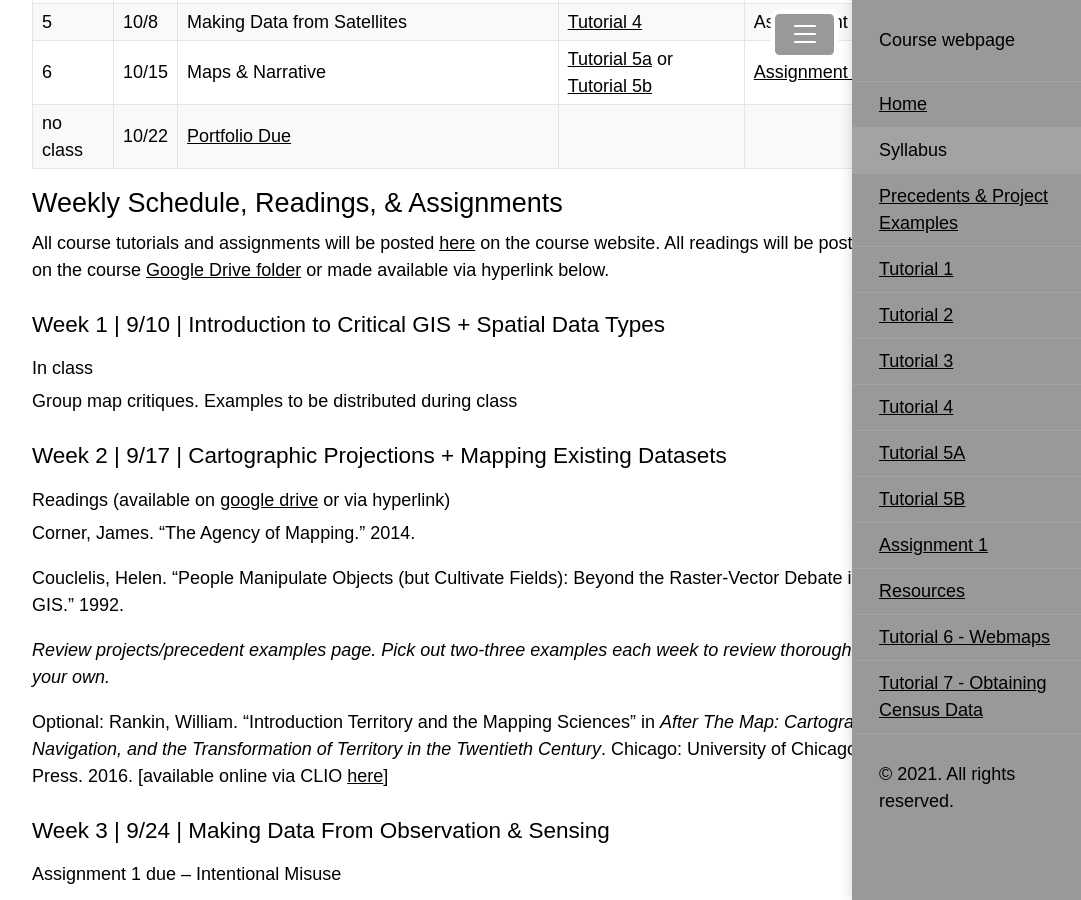
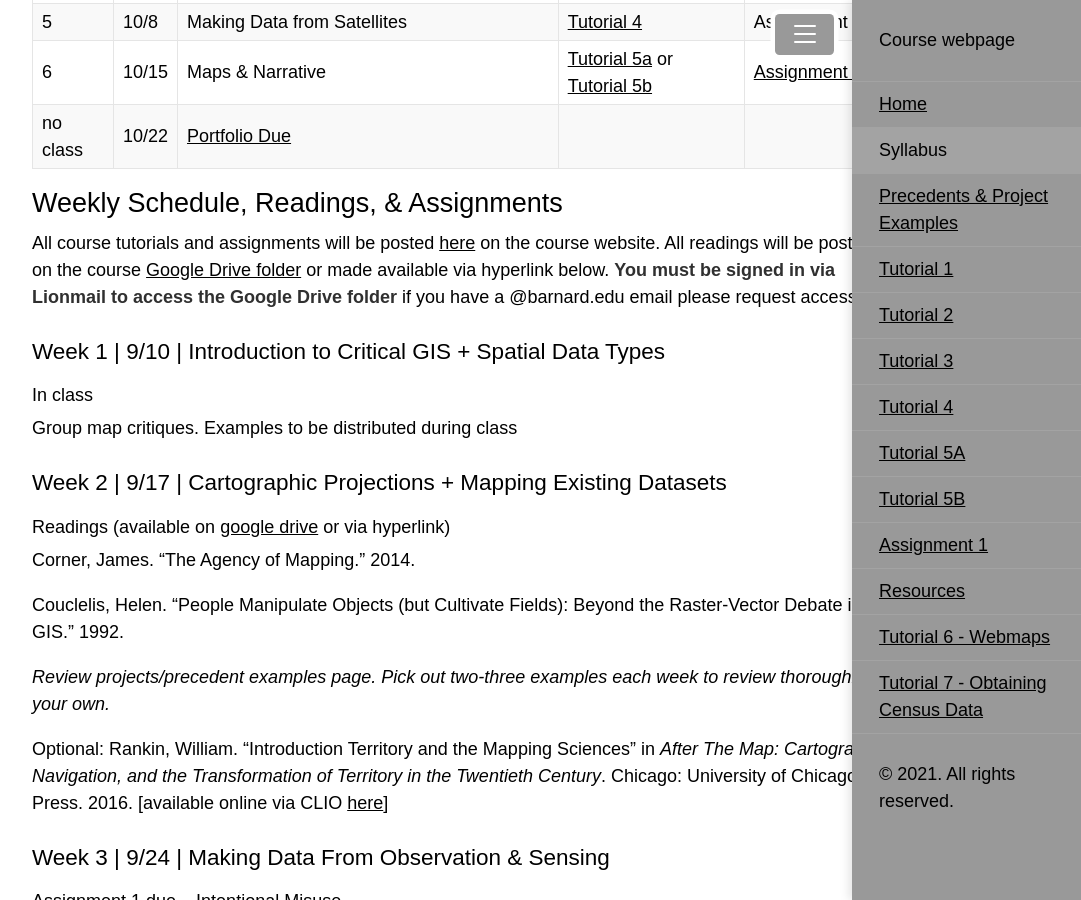
Before and after one commit to CenterForSpatialResearch/methods-in-spatial-research-fa2021, a Jekyll site: the page built from syllabus.md, in a window 1280 px wide and 900 px high, scrolled down 1950 px. Shown: the whole window, without its empty margins (176-1257 px from the left). Built offline with Jekyll 4.4.1, drawn with Linux system fonts in a browser that asks for light colours.

Commit message:
google drive

```diff
--- a/syllabus.md
+++ b/syllabus.md
@@ -59,7 +59,7 @@ After completing the course participants will:
 
 ## Weekly Schedule, Readings, & Assignments
 All course tutorials and assignments will be posted [here](https://centerforspatialresearch.github.io/methods-in-spatial-research-fa2021/) on the course website.
-All readings will be posted on the course [Google Drive folder](https://drive.google.com/drive/u/1/folders/1fPpmxXXal1q5CPgdC8qQLxX974ytPmJl) or made available via hyperlink below.
+All readings will be posted on the course [Google Drive folder](https://drive.google.com/drive/u/1/folders/1fPpmxXXal1q5CPgdC8qQLxX974ytPmJl) or made available via hyperlink below. **You must be signed in via Lionmail to access the Google Drive folder** if you have a @barnard.edu email please request access.
 
 ### Week 1 | 9/10 | Introduction to Critical GIS + Spatial Data Types
 #### In class
```
